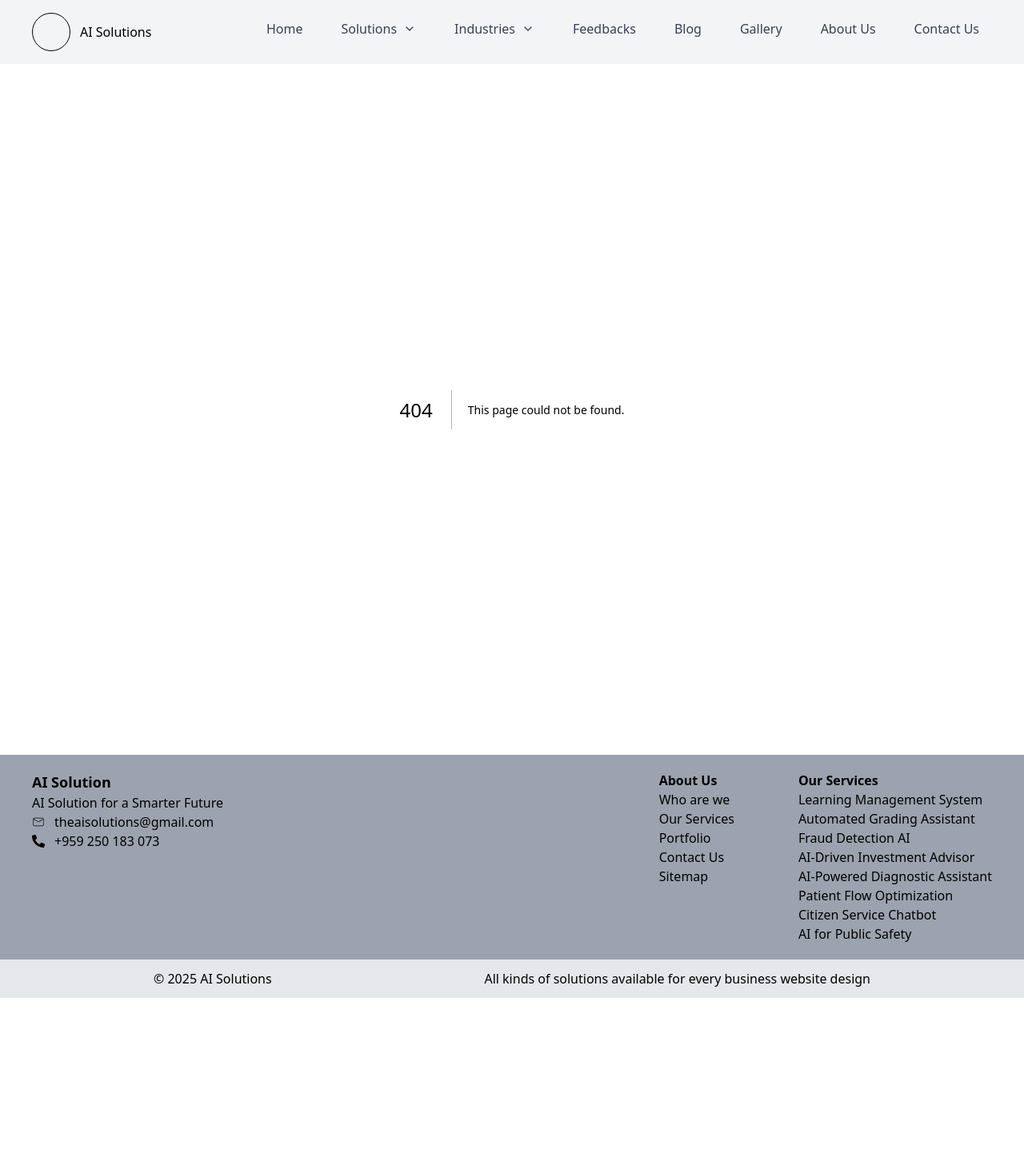
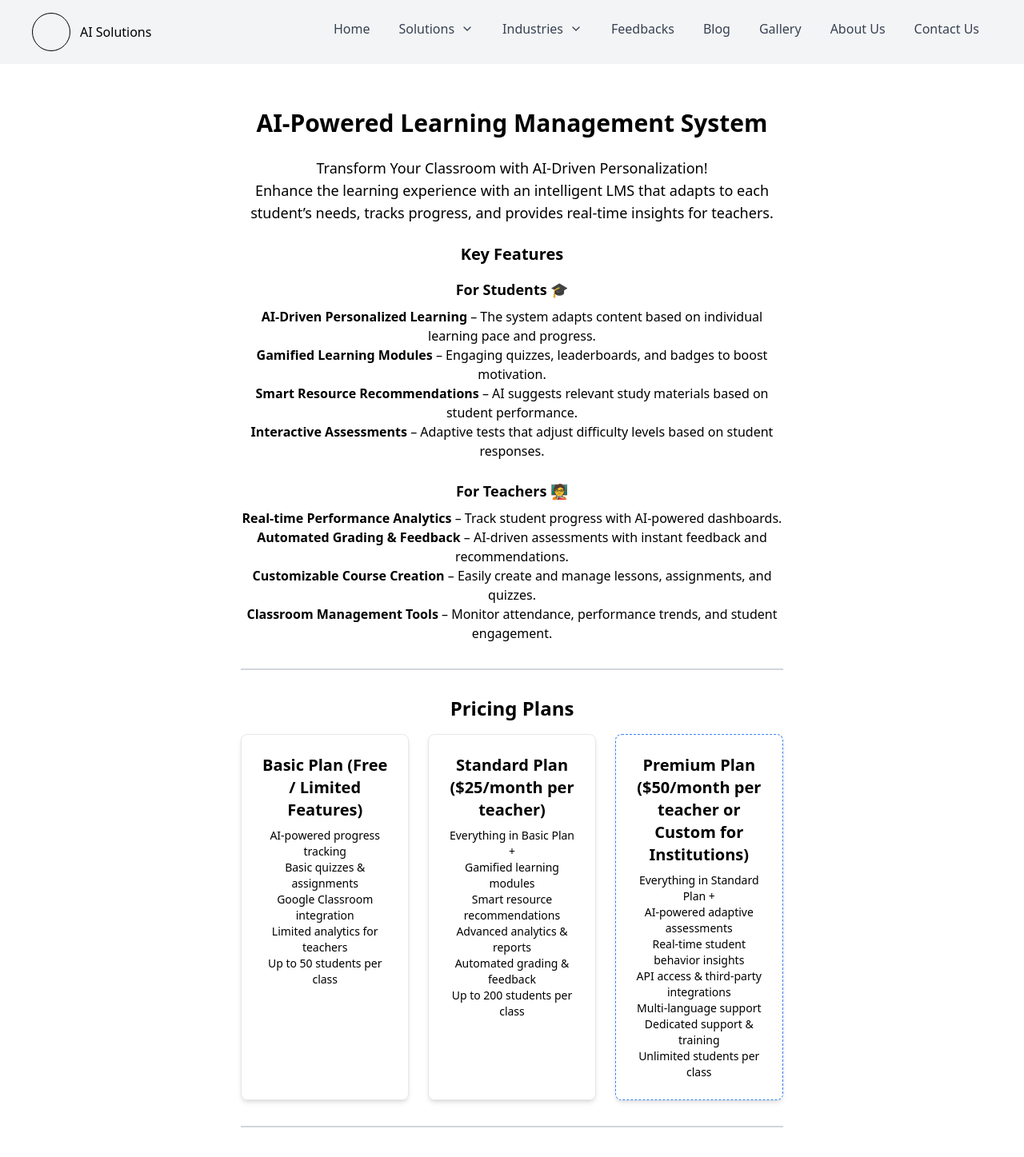
Before and after one commit to chanmyaephonehein/pdbymp, a Next.js app: page /user/solutions/1 in a window 1280 px wide. Before the commit this address had no page. Shown: the top 1447 px of the page at 80% size. Before the commit the page ends 1248 px from the top, so only its background shows below. Built offline with nearby package versions, Linux system fonts and the light colour scheme.

Commit message:
Contact us and solution detail

```diff
--- a/src/components/cards/SolutionCard.js
+++ b/src/components/cards/SolutionCard.js
@@ -1,6 +1,8 @@
+import { useRouter } from "next/router";
 import React from "react";
 
-const SolutionCard = ({ title, content, list, button }) => {
+const SolutionCard = ({ title, content, list, button, route }) => {
+  const router = useRouter();
   return (
     <div className="rounded-lg shadow-lg w-2/5 h-96  flex flex-col items-center justify-between px-5 py-6">
       <div className="flex flex-col">
@@ -16,7 +18,10 @@ const SolutionCard = ({ title, content, list, button }) => {
           ))}
         </ul>
       </div>
-      <button className="bg-gray-700 p-3 text-white rounded-md hover:bg-gray-900">
+      <button
+        onClick={() => router.push({ pathname: `/user/solutions/${route}` })}
+        className="bg-gray-700 p-3 text-white rounded-md hover:bg-gray-900"
+      >
         {button}
       </button>
     </div>
--- a/src/components/layouts/UserHeader.js
+++ b/src/components/layouts/UserHeader.js
@@ -15,40 +15,40 @@ const UserHeader = () => {
         { name: "All Solutions", link: "/user/solutions" },
         {
           name: "Automated Grading Assistant",
-          link: "/user/solutions/grading",
+          link: "/user/solutions/1",
         },
-        { name: "Learning Management System", link: "/user/solutions/lms" },
-        { name: "Fraud Detection AI", link: "/user/solutions/fraud" },
+        { name: "Learning Management System", link: "/user/solutions/2" },
+        { name: "Fraud Detection AI", link: "/user/solutions/3" },
         {
           name: "AI-Driven Investment Advisor",
-          link: "/user/solutions/investment",
+          link: "/user/solutions/4",
         },
         {
           name: "AI-Powered Diagnostic Assistant",
-          link: "/user/solutions/diagnostic",
+          link: "/user/solutions/5",
         },
         {
           name: "Patient Flow Optimization",
-          link: "/user/solutions/patient-flow",
+          link: "/user/solutions/6",
         },
-        { name: "Citizen Service Chatbot", link: "/user/solutions/chatbot" },
-        { name: "AI for Public Safety", link: "/user/solutions/safety" },
+        { name: "Citizen Service Chatbot", link: "/user/solutions/7" },
+        { name: "AI for Public Safety", link: "/user/solutions/8" },
       ],
     },
     {
       name: "Industries",
       dropdown: [
-        { name: "Education", link: "/user/industries/education" },
-        { name: "Finance", link: "/user/industries/finance" },
-        { name: "Healthcare", link: "/user/industries/healthcare" },
-        { name: "Government", link: "/user/industries/government" },
+        { name: "Education", link: "/user/industries/1" },
+        { name: "Finance", link: "/user/industries/2" },
+        { name: "Healthcare", link: "/user/industries/3" },
+        { name: "Government", link: "/user/industries/4" },
       ],
     },
     { name: "Feedbacks", link: "/user/feedbacks" },
     { name: "Blog", link: "/user/blog" },
     { name: "Gallery", link: "/user/gallery" },
-    { name: "About Us", link: "/user/about" },
-    { name: "Contact Us", link: "/user/contact" },
+    { name: "About Us", link: "/user/aboutus" },
+    { name: "Contact Us", link: "/user/contactus" },
   ];
 
   // Close dropdown when clicking outside
@@ -76,7 +76,7 @@ const UserHeader = () => {
         <div className="border border-black w-12 h-12 rounded-full"></div>
         <p className="text-black">AI Solutions</p>
       </div>
-      <div ref={dropdownRef} className="relative flex space-x-4 ">
+      <div ref={dropdownRef} className="relative flex space-x-1 ">
         {navBarList.map((item, index) => (
           <div key={index} className="relative">
             {item.dropdown ? (
@@ -99,9 +99,7 @@ const UserHeader = () => {
             ) : (
               // Regular Navigation Links
               <button
-                onClick={() => {
-                  router.push({ pathname: `${item.link}` });
-                }}
+                onClick={() => router.push({ pathname: `${item.link}` })}
                 className="px-4 py-2 text-gray-700 hover:text-blue-400"
               >
                 {item.name}
@@ -115,7 +113,10 @@ const UserHeader = () => {
                   {item.dropdown.map((subItem, subIndex) => (
                     <li key={subIndex}>
                       <a
-                        href={subItem.link}
+                        onClick={() => {
+                          router.push({ pathname: `${subItem.link}` });
+                          setOpenDropdown(null);
+                        }}
                         className="block px-4 py-2 hover:bg-gray-100 cursor-pointer text-gray-700"
                       >
                         {subItem.name}
--- a/src/components/layouts/UserLayout.js
+++ b/src/components/layouts/UserLayout.js
@@ -1,12 +1,15 @@
 import React from "react";
 import UserFooter from "./UserFooter";
 import UserHeader from "./UserHeader";
+import { useRouter } from "next/router";
 
 const UserLayout = (props) => {
+  const router = useRouter();
+  const isContactUs = router.pathname.includes("/contactus");
   return (
     <>
       <UserHeader />
-      <div className="px-24 py-8">{props.children}</div>
+      <div className={isContactUs ? "" : "px-24 py-8"}>{props.children}</div>
       <UserFooter />
     </>
   );
--- /dev/null
+++ b/src/pages/user/contactus/index.js
@@ -0,0 +1,55 @@
+const ContactUs = () => {
+  return (
+    <div className="flex justify-center">
+      <div className="w-full  bg-gray-900 p-8  flex">
+        {/* Left Section */}
+        <div className="w-1/2 text-white pr-8 flex flex-col items-center ">
+          <h2 className="text-2xl font-bold mb-4 ">
+            Let’s Build the Future Together
+          </h2>
+          <p className="text-lg w-3/4 text-center">
+            Have a question or a project in mind? Reach out to us! Our team is
+            ready to help you innovate with AI-powered solutions.
+          </p>
+        </div>
+
+        {/* Right Section (Form) */}
+        <div className="w-1/2 bg-gray-100 p-6 rounded-lg">
+          <form>
+            <label className="block text-sm font-medium">Name</label>
+            <input type="text" className="w-full p-2 mb-3 border rounded-md" />
+
+            <label className="block text-sm font-medium">Email</label>
+            <input type="email" className="w-full p-2 mb-3 border rounded-md" />
+
+            <label className="block text-sm font-medium">Phone</label>
+            <input type="tel" className="w-full p-2 mb-3 border rounded-md" />
+
+            <label className="block text-sm font-medium">Company Name</label>
+            <input type="text" className="w-full p-2 mb-3 border rounded-md" />
+
+            <label className="block text-sm font-medium">Country</label>
+            <select className="w-full p-2 mb-3 border rounded-md">
+              <option>Select a country</option>
+              <option>USA</option>
+              <option>UK</option>
+              <option>Canada</option>
+            </select>
+
+            <label className="block text-sm font-medium">Job Title</label>
+            <input type="text" className="w-full p-2 mb-3 border rounded-md" />
+
+            <label className="block text-sm font-medium">Job Details</label>
+            <textarea className="w-full p-2 mb-3 border rounded-md h-20"></textarea>
+
+            <button className="w-full bg-gray-700 text-white p-2 rounded-md">
+              Submit
+            </button>
+          </form>
+        </div>
+      </div>
+    </div>
+  );
+};
+
+export default ContactUs;
--- /dev/null
+++ b/src/pages/user/solutions/[id].js
@@ -0,0 +1,147 @@
+import { useRouter } from "next/router";
+
+const solutions = [
+  { id: 1, title: "AI-Powered Learning Management System" },
+  { id: 2, title: "Automated Grading Assistant" },
+  { id: 3, title: "Fraud Detection AI" },
+  { id: 4, title: "AI-Driven Investment Advisor" },
+  { id: 5, title: "AI-Powered Diagnostic Assistant" },
+  { id: 6, title: "Patient Flow Optimization" },
+  { id: 7, title: "Citizen Service Chatbot" },
+  { id: 8, title: "AI for Public Safety" },
+];
+
+const EachSolution = () => {
+  const router = useRouter();
+  const queryId = router.query.id;
+  const getTitle = solutions.find((item) => item.id === Number(queryId));
+
+  return (
+    <div className="flex justify-center">
+      <div className="flex justify-center flex-col items-center text-center p-6 w-2/3">
+        <p className="text-3xl font-semibold">{getTitle?.title}</p>
+        <p className="text-lg mt-6">
+          Transform Your Classroom with AI-Driven Personalization!
+        </p>
+        <p className="text-lg mb-6">
+          Enhance the learning experience with an intelligent LMS that adapts to
+          each student’s needs, tracks progress, and provides real-time insights
+          for teachers.
+        </p>
+
+        <h2 className="text-xl font-bold">Key Features</h2>
+        <h3 className="text-lg font-semibold mt-4">For Students 🎓</h3>
+        <p className="mt-2">
+          <strong>AI-Driven Personalized Learning</strong> – The system adapts
+          content based on individual learning pace and progress.
+        </p>
+        <p>
+          <strong>Gamified Learning Modules</strong> – Engaging quizzes,
+          leaderboards, and badges to boost motivation.
+        </p>
+        <p>
+          <strong>Smart Resource Recommendations</strong> – AI suggests relevant
+          study materials based on student performance.
+        </p>
+        <p>
+          <strong>Interactive Assessments</strong> – Adaptive tests that adjust
+          difficulty levels based on student responses.
+        </p>
+
+        <h3 className="text-lg font-semibold mt-6">For Teachers 🧑‍🏫</h3>
+        <p className="mt-2">
+          <strong>Real-time Performance Analytics</strong> – Track student
+          progress with AI-powered dashboards.
+        </p>
+        <p>
+          <strong>Automated Grading & Feedback</strong> – AI-driven assessments
+          with instant feedback and recommendations.
+        </p>
+        <p>
+          <strong>Customizable Course Creation</strong> – Easily create and
+          manage lessons, assignments, and quizzes.
+        </p>
+        <p>
+          <strong>Classroom Management Tools</strong> – Monitor attendance,
+          performance trends, and student engagement.
+        </p>
+
+        <div className="w-full border-t-2 border-gray-300 my-8"></div>
+
+        <h2 className="text-2xl font-bold mb-4">Pricing Plans</h2>
+        <div className="grid grid-cols-1 md:grid-cols-3 gap-6">
+          <div className="border rounded-lg p-6 shadow-md">
+            <h3 className="text-xl font-semibold">
+              Basic Plan (Free / Limited Features)
+            </h3>
+            <ul className="mt-2 text-sm">
+              <li>AI-powered progress tracking</li>
+              <li>Basic quizzes & assignments</li>
+              <li>Google Classroom integration</li>
+              <li>Limited analytics for teachers</li>
+              <li>Up to 50 students per class</li>
+            </ul>
+          </div>
+          <div className="border rounded-lg p-6 shadow-md">
+            <h3 className="text-xl font-semibold">
+              Standard Plan ($25/month per teacher)
+            </h3>
+            <ul className="mt-2 text-sm">
+              <li>Everything in Basic Plan +</li>
+              <li>Gamified learning modules</li>
+              <li>Smart resource recommendations</li>
+              <li>Advanced analytics & reports</li>
+              <li>Automated grading & feedback</li>
+              <li>Up to 200 students per class</li>
+            </ul>
+          </div>
+          <div className="border rounded-lg p-6 shadow-md border-dashed border-blue-500">
+            <h3 className="text-xl font-semibold">
+              Premium Plan ($50/month per teacher or Custom for Institutions)
+            </h3>
+            <ul className="mt-2 text-sm">
+              <li>Everything in Standard Plan +</li>
+              <li>AI-powered adaptive assessments</li>
+              <li>Real-time student behavior insights</li>
+              <li>API access & third-party integrations</li>
+              <li>Multi-language support</li>
+              <li>Dedicated support & training</li>
+              <li>Unlimited students per class</li>
+            </ul>
+          </div>
+        </div>
+
+        <div className="w-full border-t-2 border-gray-300 my-8"></div>
+
+        <h2 className="text-2xl font-bold mb-4">Why Choose Our LMS?</h2>
+        <p>
+          Boost Student Engagement – Gamification & AI-powered recommendations
+          keep students motivated.
+        </p>
+        <p>
+          Save Time for Teachers – Automated grading and smart insights help
+          streamline lesson planning.
+        </p>
+        <p>
+          Seamless Classroom Integration – Works effortlessly with your existing
+          tools (Google Classroom, Teams, etc.).
+        </p>
+        <p>
+          Data-Driven Teaching – Make informed decisions with real-time
+          analytics.
+        </p>
+        <p className="font-semibold mt-4">
+          Ready to Transform Learning?{" "}
+          <button
+            onClick={() => router.push({ pathname: "/user/contactus" })}
+            className="text-blue-500 cursor-pointer hover:underline"
+          >
+            Contact Us
+          </button>
+        </p>
+      </div>
+    </div>
+  );
+};
+
+export default EachSolution;
--- a/src/pages/user/solutions/index.js
+++ b/src/pages/user/solutions/index.js
@@ -7,6 +7,7 @@ const Solutions = () => {
       header: "Education",
       data: [
         {
+          id: 1,
           title: "AI-Powered Learning Management System",
           content:
             "Personalize learning experiences with adaptive AI that tracks student progress and recommends tailored resources.",
@@ -18,6 +19,7 @@ const Solutions = () => {
           button: "Transform your classroom →",
         },
         {
+          id: 2,
           title: "Automated Grading Assistant",
           content:
             "Save teachers hours with AI that grades assignments, provides feedback, and identifies learning gaps.",
@@ -33,6 +35,7 @@ const Solutions = () => {
       header: "Finance",
       data: [
         {
+          id: 3,
           title: "Fraud Detection AI",
           content:
             "Protect your assets with real-time fraud detection that identifies suspicious transactions with 99% accuracy.",
@@ -43,6 +46,7 @@ const Solutions = () => {
           button: "Secure Your Systems →",
         },
         {
+          id: 4,
           title: "AI-Driven Investment Advisor",
           content:
             "Maximize returns with predictive analytics that forecast market trends and optimize portfolios.",
@@ -58,6 +62,7 @@ const Solutions = () => {
       header: "Health Care",
       data: [
         {
+          id: 5,
           title: "AI-Powered Diagnostic Assistant",
           content:
             "Reduce diagnostic errors by 50% with AI that analyzes medical images and patient history.",
@@ -68,6 +73,7 @@ const Solutions = () => {
           button: "Enhance Patient Care →",
         },
         {
+          id: 6,
           title: "Patient Flow Optimization",
           content:
             "Reduce wait times and improve hospital efficiency with AI that predicts patient admissions and staff needs.    ",
@@ -83,6 +89,7 @@ const Solutions = () => {
       header: "Governmment",
       data: [
         {
+          id: 7,
           title: "Citizen Service Chatbot",
           content:
             "Streamline public services with an AI chatbot that answers citizen queries 24/7, reducing call center loads by 50%.",
@@ -93,6 +100,7 @@ const Solutions = () => {
           button: "Enhance Citizen Experience →",
         },
         {
+          id: 8,
           title: "AI for Public Safety",
           content:
             "Predict and prevent incidents with AI that analyzes crime data and optimizes resource allocation. ",
@@ -116,11 +124,12 @@ const Solutions = () => {
           <div className="flex justify-center gap-24">
             {item.data.map((itm, index) => (
               <SolutionCard
-                key={index}
+                key={item.id}
                 title={itm.title}
                 content={itm.content}
                 list={itm.list}
                 button={itm.button}
+                route={itm.id}
               />
             ))}
           </div>
```
Also changed, not shown: src/utils/image7.png (added).
